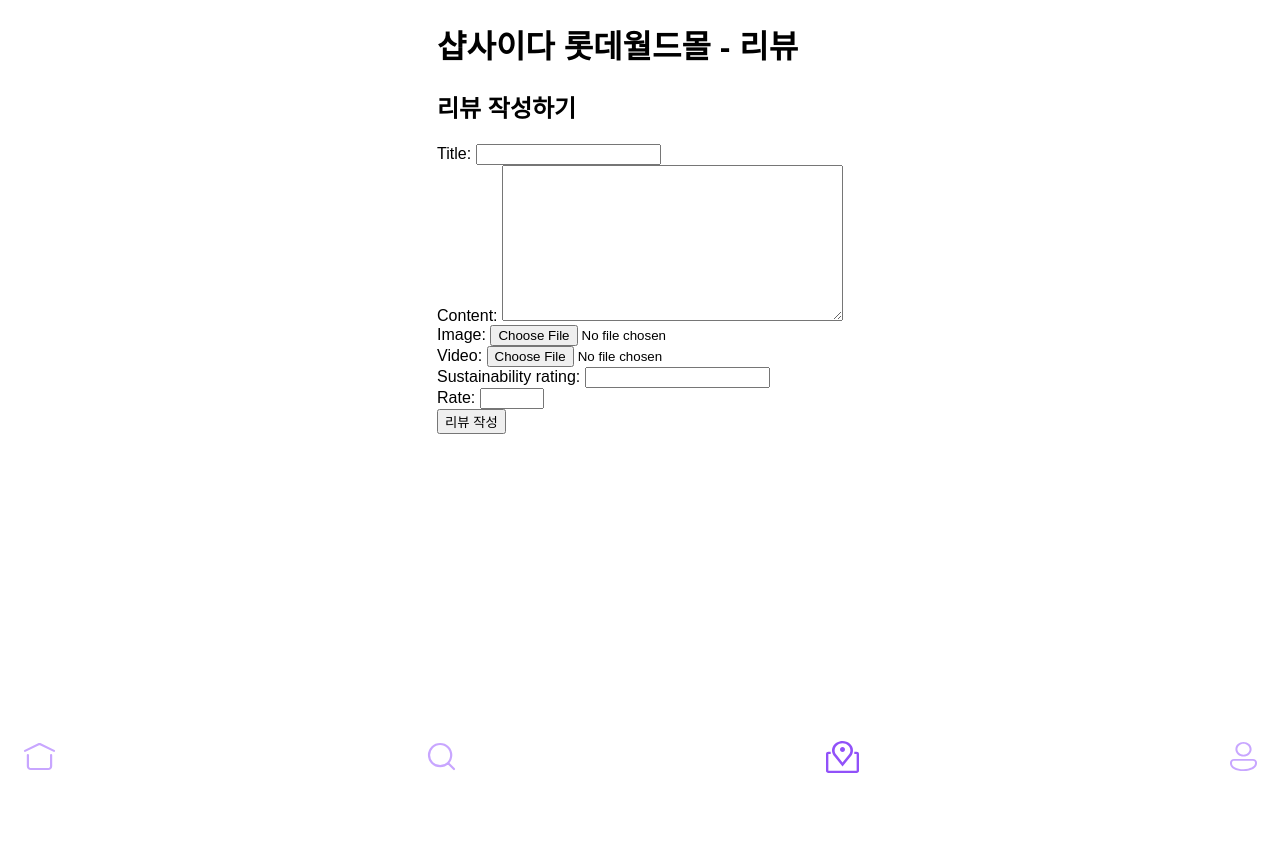
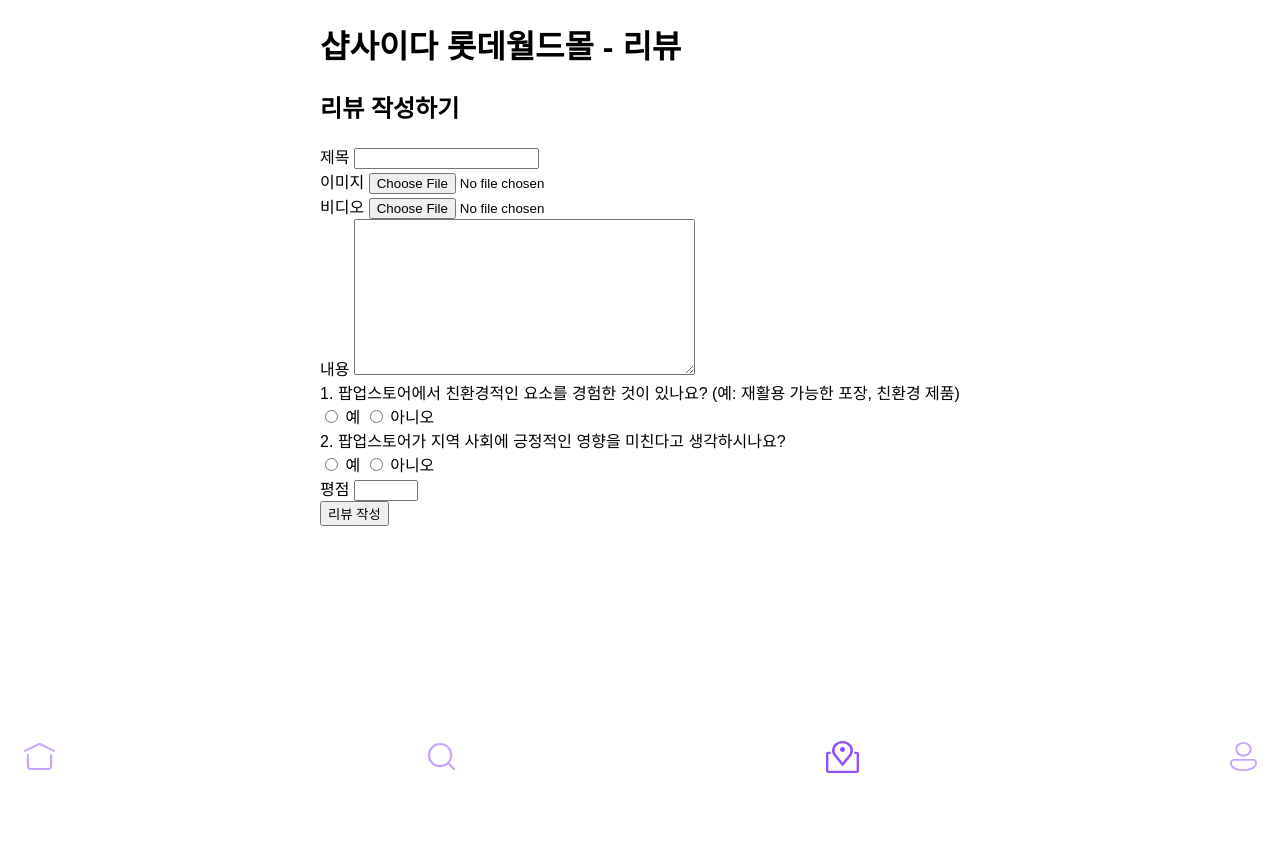
Before and after one commit to hyhy-j/2024-Herethon-5, a Django app: page /popupstore/6/review in a window 1280 px wide. Run offline with Django 4.2, Linux system fonts and the light colour scheme; data comes from the database, SQL or seed files in the repository; both versions use the stored data as it was after the commit.

Commit message:
후기 페이지-라디오버튼

```diff
--- a/popplace/forms.py
+++ b/popplace/forms.py
@@ -9,8 +9,10 @@
 class ReviewForm(forms.ModelForm):
     class Meta:
         model = Review
-        fields = ['title','content', 'image', 'video', 'sustainability_rating','rate']
+        fields = ['title','content', 'image', 'video', 'sustainability_rating', 'positive_rating','rate']
         widgets = {
+            'sustainability_rating': forms.RadioSelect(choices=Review.YES_NO_CHOICES),
+            'positive_rating': forms.RadioSelect(choices =Review.YES_NO_CHOICES),
             'rate': forms.NumberInput(attrs={'step': 0.5, 'min': 0, 'max': 5}),
         }
 
--- a/popplace/models.py
+++ b/popplace/models.py
@@ -45,6 +45,8 @@
     longitude = models.FloatField()  # 경도 필드
     location = models.ForeignKey(Location, on_delete=models.CASCADE, null=True)
     category = models.ForeignKey(Category, on_delete=models.CASCADE, null =True)
+    homepage = models.URLField(max_length=200, blank=True, null=True)
+    sns = models.URLField(max_length=200, blank=True, null =True)
 
 
     def __str__(self):
@@ -52,6 +54,11 @@
 
 
 class Review(models.Model):
+
+    YES_NO_CHOICES=(
+        ('yes','예'),
+        ('no','아니오'),
+    )
     popup_store = models.ForeignKey(PopupStore, on_delete=models.CASCADE)
     # user = models.ForeignKey(User, on_delete=models.CASCADE)
     title = models.CharField(max_length=100)
@@ -59,7 +66,8 @@
     video = models.FileField(upload_to='review_videos/', null=True, blank=True)
     content = models.TextField()
     date = models.DateField(auto_now_add=True)
-    sustainability_rating = models.IntegerField()
+    sustainability_rating = models.CharField(max_length=3, choices=YES_NO_CHOICES, default='yes')
+    positive_rating=models.CharField(max_length=3, choices=YES_NO_CHOICES,default='yes')
     rate = models.DecimalField(max_digits=2, decimal_places=1, validators=[MinValueValidator(Decimal('0.0')), MaxValueValidator(Decimal('5.0'))])
 
     def __str__(self):
--- a/popplace/templates/frontend/popupreview.html
+++ b/popplace/templates/frontend/popupreview.html
@@ -21,8 +21,54 @@
   </ul>
 
   <h2>리뷰 작성하기</h2>
-  <form action="{% url 'popplace:popupreview' popup.id %}" method="post" enctype="multipart/form-data">
-    {% csrf_token %} {{ form.as_p }}
+  <form action="{% url 'popplace:popupstore' popup.id %}" method="post" enctype="multipart/form-data">
+    {% csrf_token %}
+    <div class="form-group">
+      <label for="{{ form.title.id_for_label }}">제목</label>
+      {{ form.title }}
+    </div>
+
+    <div class="form-group">
+      <label for="{{ form.image.id_for_label }}">이미지</label>
+      {{ form.image }}
+    </div>
+
+    <div class="form-group">
+      <label for="{{ form.video.id_for_label }}">비디오</label>
+      {{ form.video }}
+    </div>
+
+    <div class="form-group">
+      <label for="{{ form.content.id_for_label }}">내용</label>
+      {{ form.content }}
+    </div>
+
+    <div class="form-group">
+      <p>1. 팝업스토어에서 친환경적인 요소를 경험한 것이 있나요? (예: 재활용 가능한 포장, 친환경 제품)</p>
+      <label class="radio-label">
+        <input type="radio" name="sustainability_rating" value="True" {% if form.sustainability_rating.value == True %}checked{% endif %}>
+        예
+      </label>
+      <label class="radio-label">
+        <input type="radio" name="sustainability_rating" value="False" {% if form.sustainability_rating.value == False %}checked{% endif %}>
+        아니오
+      </label>
+    </div>
+    <div class = "form-group">
+      <p>2. 팝업스토어가 지역 사회에 긍정적인 영향을 미친다고 생각하시나요?</p>
+      <label class="radio-rabel">
+        <input type="radio" name="positive_rating" value ="True" {% if form.positive_rating.value == True%}checked{%endif%}>
+        예
+      </label>
+      <label class="radio-rabel">
+        <input type="radio" name="positive_rating" value ="False" {% if form.positive_rating.value == False%}checked{%endif%}>
+        아니오
+      </label>
+    </div>
+    <div class="form-group">
+      <label for="{{ form.rate.id_for_label }}">평점</label>
+      {{ form.rate }}
+    </div>
     <button type="submit">리뷰 작성</button>
   </form>
 </div>
```
Also changed, not shown: db.sqlite3, popplace/migrations/0018_popupstore_homepage_popupstore_sns.py (added), popplace/migrations/0019_alter_review_sustainability_rating.py (added), popplace/migrations/0020_alter_review_sustainability_rating.py (added), popplace/migrations/0021_review_positive_rating.py (added).
